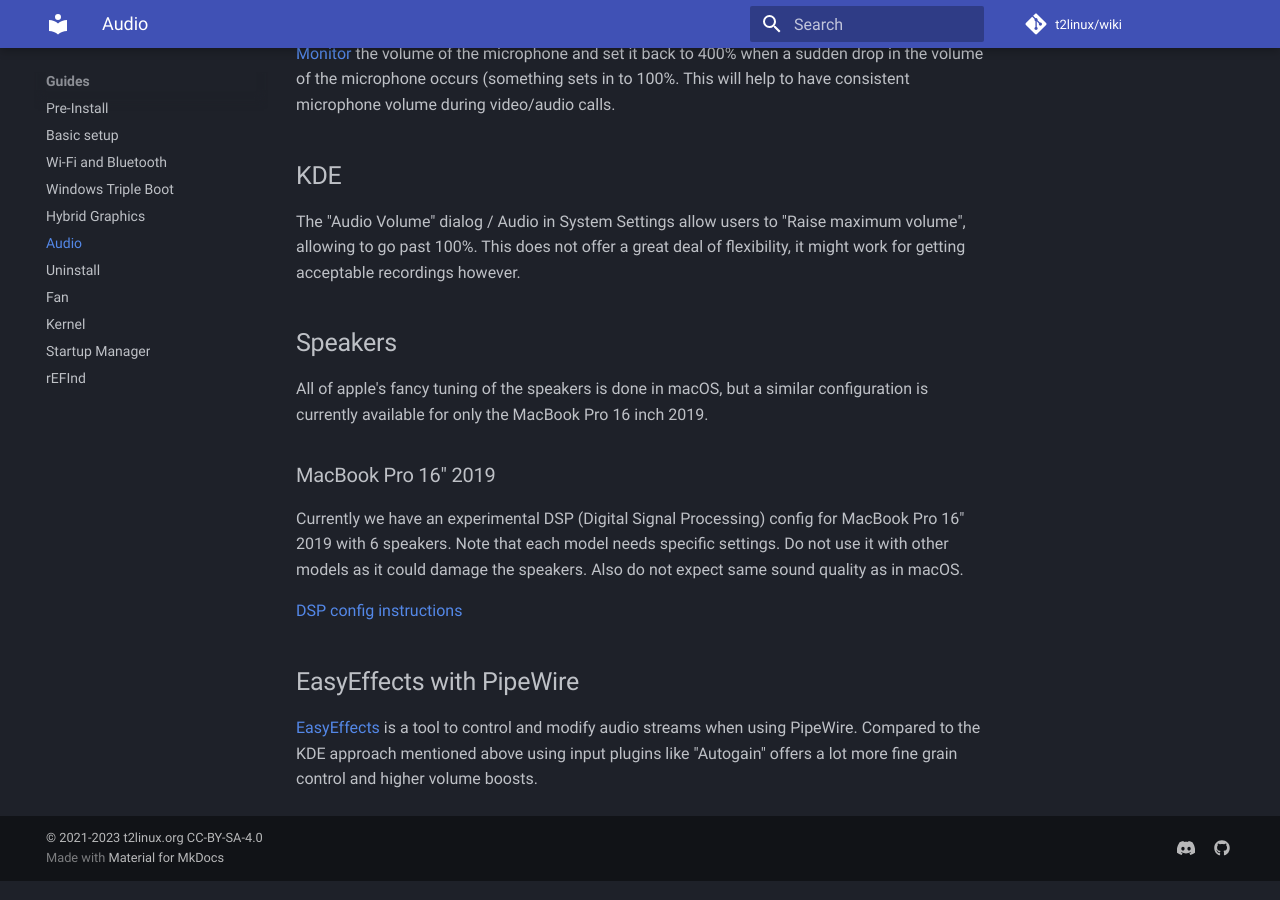
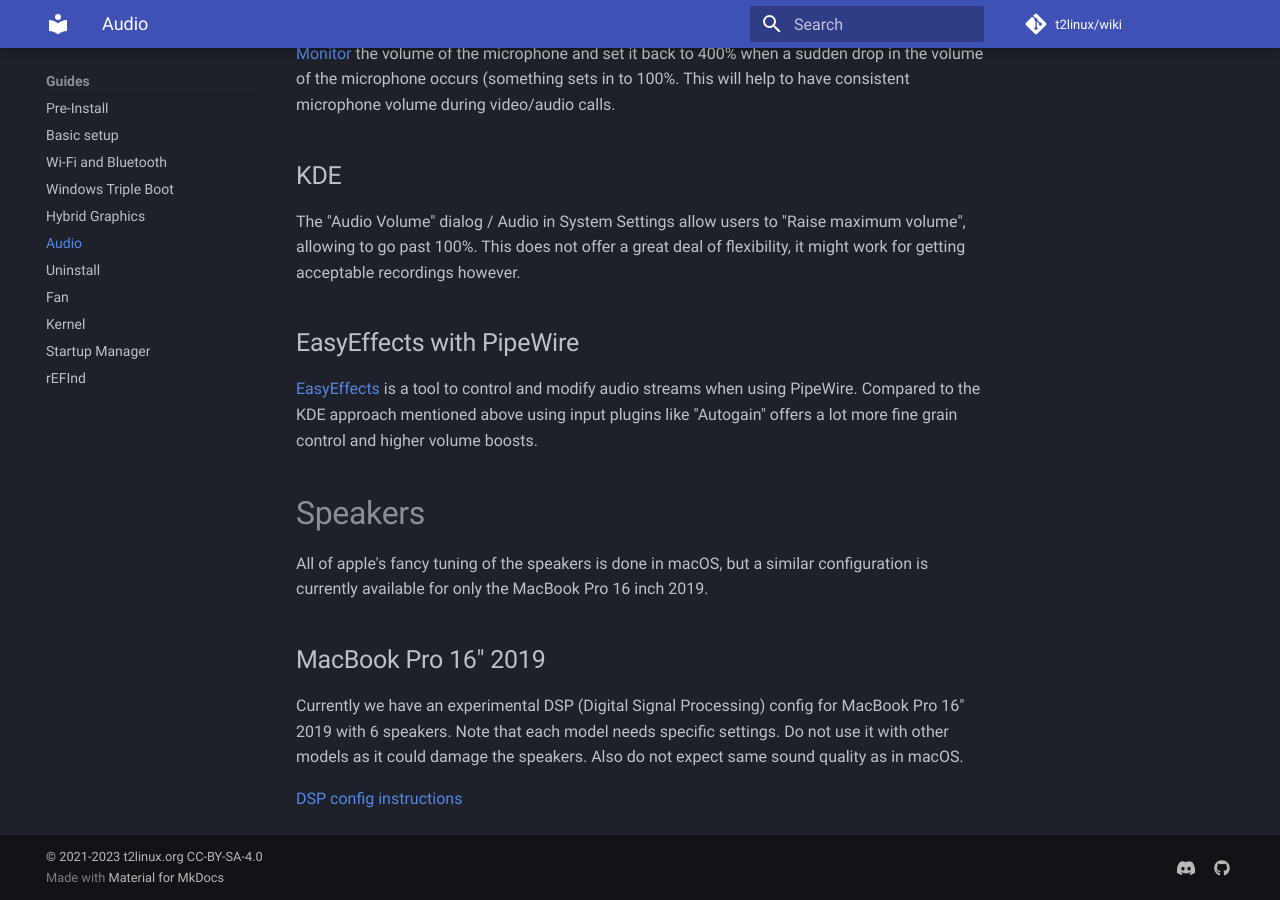
Before and after one commit to t2linux/wiki, an MkDocs documentation site: the page built from docs/guides/audio-config.md, in a window 1280 px wide and 900 px high, scrolled down 1866 px. Built offline with MkDocs 1.6.1 and Material for MkDocs 9.7.7, drawn with Linux system fonts in a browser that asks for light colours; comment, search, counter and statistics services are not loaded.

```diff
--- a/docs/guides/audio-config.md
+++ b/docs/guides/audio-config.md
@@ -51,19 +51,19 @@ If your distro uses PulseAudio by default, consider switching to PipeWire with r
 The "Audio Volume" dialog / Audio in System Settings allow users to "Raise maximum volume", allowing to go past 100%. This
 does not offer a great deal of flexibility, it might work for getting acceptable recordings however.
 
-## Speakers
+## EasyEffects with PipeWire
+
+[EasyEffects](https://github.com/wwmm/easyeffects) is a tool to control and modify audio streams when using PipeWire. Compared
+to the KDE approach mentioned above using input plugins like "Autogain" offers a lot more fine grain control and higher volume
+boosts.
+
+# Speakers
 
 All of apple's fancy tuning of the speakers is done in macOS, but a similar configuration is currently available for only the MacBook Pro 16 inch 2019.
 
-### MacBook Pro 16" 2019
+## MacBook Pro 16" 2019
 
 Currently we have an experimental DSP (Digital Signal Processing) config for MacBook Pro 16" 2019 with 6 speakers.
 Note that each model needs specific settings. Do not use it with other models as it could damage the speakers. Also do not expect same sound quality as in macOS.
 
 [DSP config instructions](https://github.com/lemmyg/asahi-audio/blob/macbookT2_16_1/README.md)
-
-## EasyEffects with PipeWire
-
-[EasyEffects](https://github.com/wwmm/easyeffects) is a tool to control and modify audio streams when using PipeWire. Compared
-to the KDE approach mentioned above using input plugins like "Autogain" offers a lot more fine grain control and higher volume
-boosts.
```
